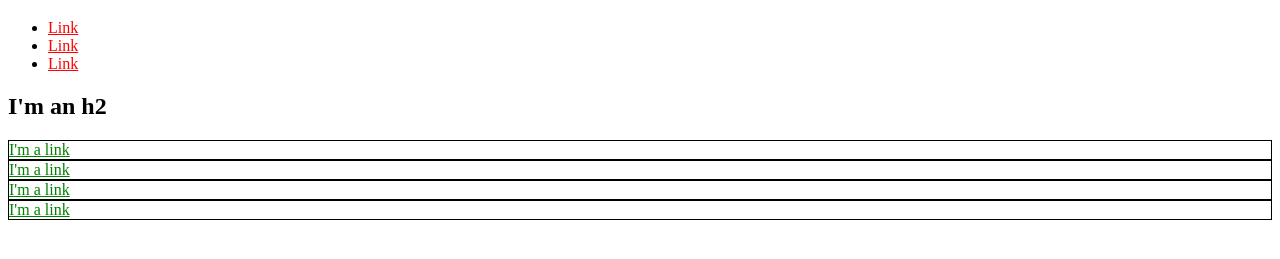
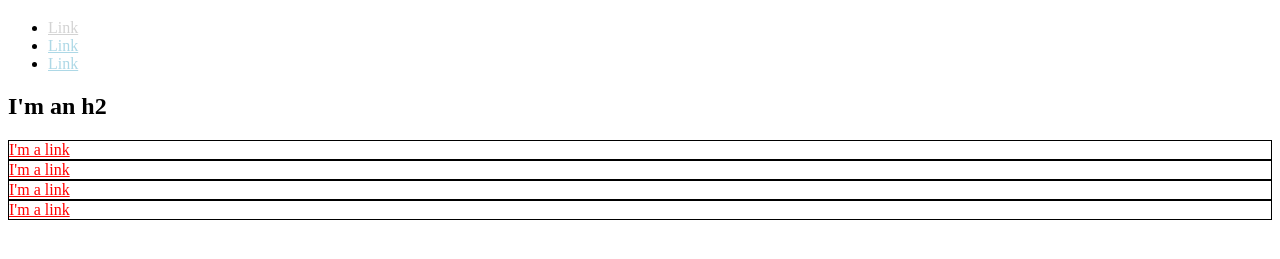
Before and after one commit to cayoooooy/learning-css, a plain HTML site: page index.html in a window 1280 px wide. Shown: the part 61-320 px from the top of the page. Drawn offline with Linux system fonts and the light colour scheme.

Commit message:
Id and class

```diff
--- a/index.html
+++ b/index.html
@@ -5,27 +5,44 @@
     <meta http-equiv="X-UA-Compatible" content="IE=edge">
     <meta name="viewport" content="width=device-width, initial-scale=1.0">
     <title>Text Page: Don't Panic</title>
-    <style></style>
+    <style>
+        div{
+            border: 1px solid #000;
+        }
+        div a{
+        color: red;
+        }
+        li a {
+            color: green;
+        }
+        #special-link {
+            color: lightgray;
+        }
+        .regular-link{
+            color: lightblue;
+        }
+
+    </style>
 </head>
 <body>
     <h1>I'm an h1</h1>
     <ul>
-        <li><a href="https:///example.com/" style="color: red">Link</a></li>
-        <li><a href="https:///example.com/" style="color: red">Link</a></li>
-        <li><a href="https:///example.com/" style="color: red">Link</a></li>
+        <li><a href="https:///example.com/" id="special-link">Link</a></li>
+        <li><a href="https:///example.com/" class="regular-link" >Link</a></li>
+        <li><a href="https:///example.com/" class="regular-link" >Link</a></li>
     </ul>
     <h2> I'm an h2</h2>
-   <div style="border: 1px solid black">
-    <a href="https://example.com/" style="color: green">I'm a link</a>
+   <div >
+    <a href="https://example.com/" >I'm a link</a>
 </div>
-<div style="border: 1px solid black">
-    <a href="https://example.com/" style="color: green">I'm a link</a>
+<div>
+    <a href="https://example.com/" >I'm a link</a>
 </div>
-<div style="border: 1px solid black">
-    <a href="https://example.com/" style="color: green">I'm a link</a>
+<div >
+    <a href="https://example.com/" >I'm a link</a>
 </div>
-<div style="border: 1px solid black">
-    <a href="https://example.com/" style="color: green">I'm a link</a>
+<div >
+    <a href="https://example.com/" >I'm a link</a>
 </div>
 </body>
 </html>
```
